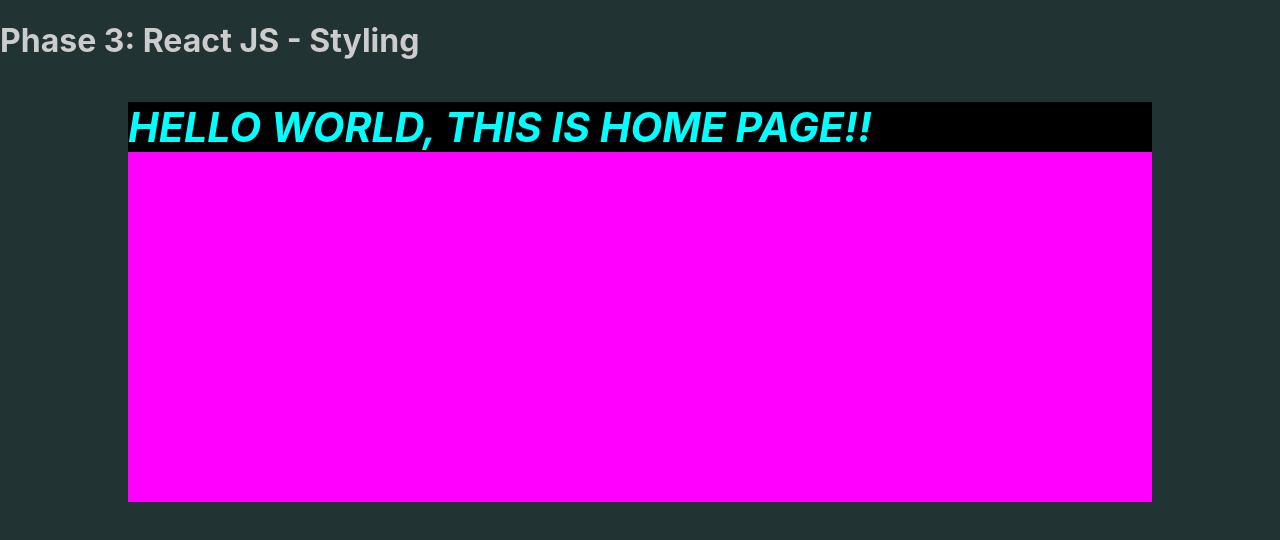
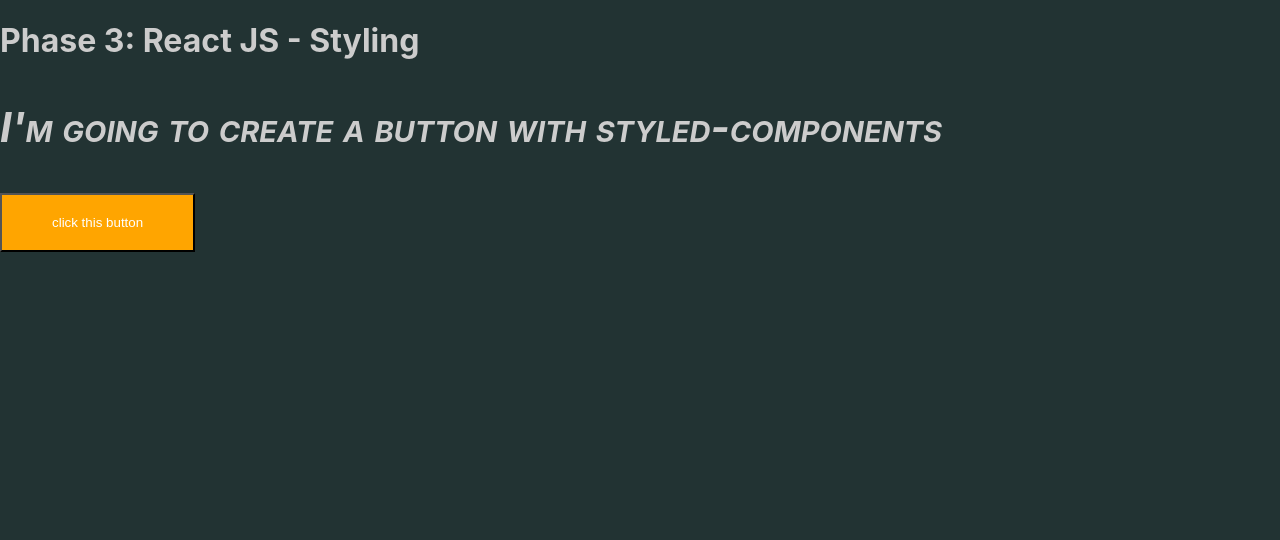
Before and after one commit to React-JS-Folder/full-react-js-techbase-2-2022, a React (Create React App) app: page / in a window 1280 px wide. Shown: the top 540 px of the page. Built offline with nearby package versions, Linux system fonts and the light colour scheme.

Commit message:
React JS - Styling - Styled Components

```diff
--- a/src/App.js
+++ b/src/App.js
@@ -1,10 +1,12 @@
 import HomePage from "./components/PAGES/HomePage";
+import Button from "./components/styledComponents-test/Button";
 
 function App() {
   return (
     <div className="App">
       <h1>Phase 3: React JS - Styling </h1>
-      <HomePage />
+      {/* <HomePage /> */}
+      <Button />
     </div>
   );
 }
--- /dev/null
+++ b/src/components/styledComponents-test/Button.js
@@ -0,0 +1,16 @@
+import React from 'react'
+import styled from 'styled-components'
+export default function Button() {
+   return (
+      <div>
+         <h3>I'm going to create a button with styled-components </h3>
+         <StyledButton> click this button </StyledButton>
+      </div>
+   )
+}
+
+const StyledButton = styled.button`
+   background-color: orange;
+   color: white;
+   padding: 20px 50px;
+`
```
